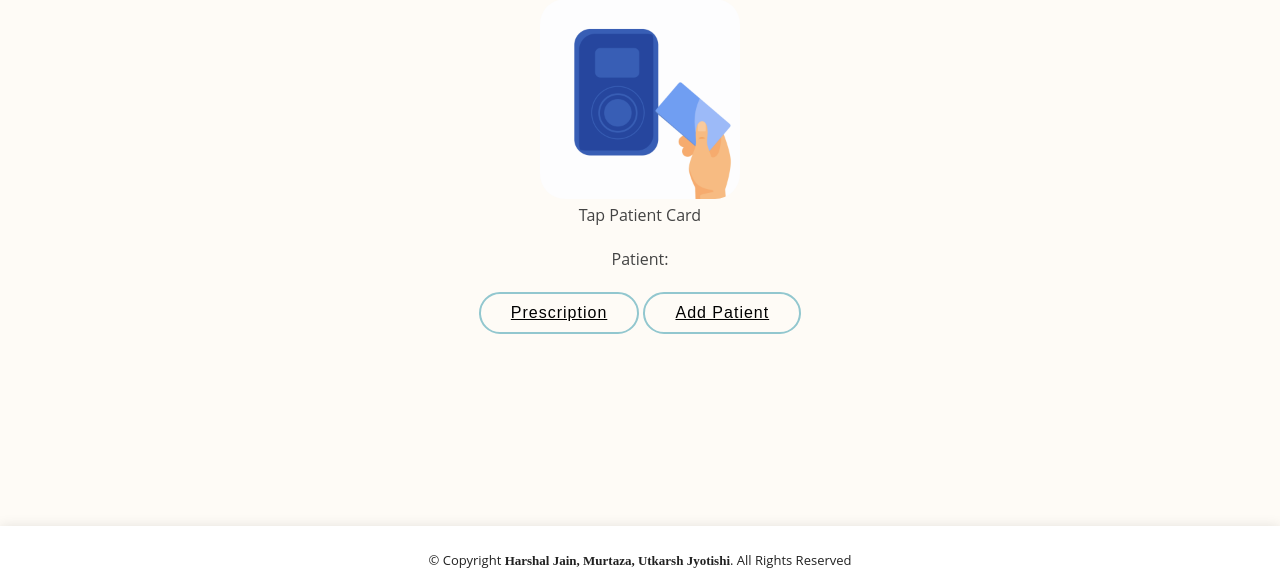
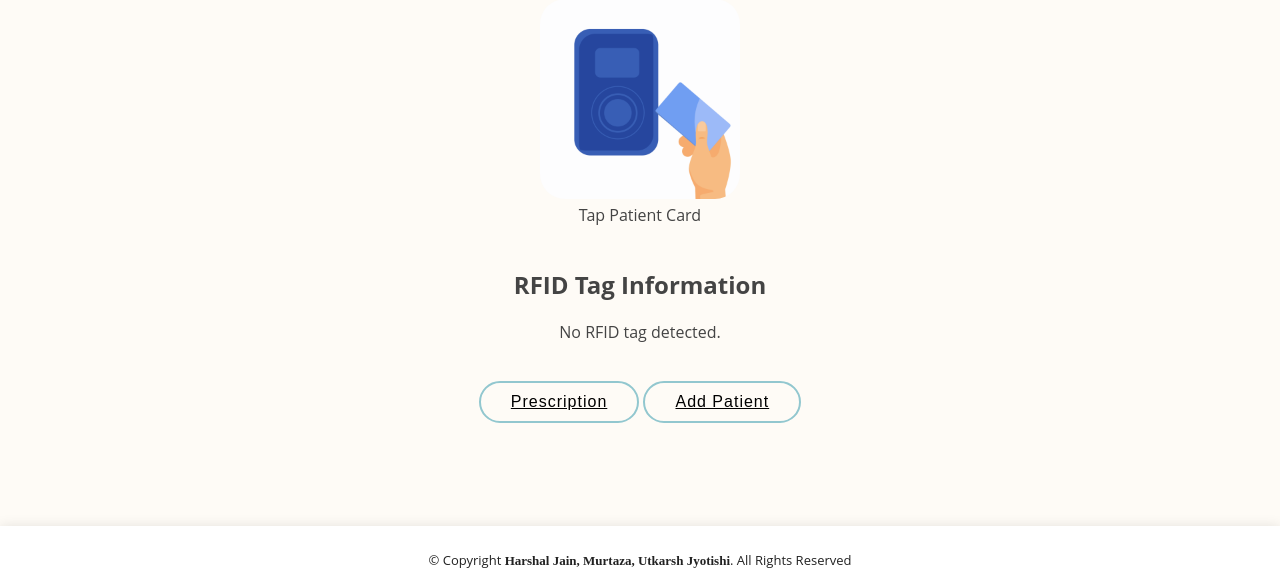
Before and after one commit to InDhan/NFC_health_hub, a Flask app: template templates/dashboard.html in a window 1280 px wide. Shown: the part 194-782 px from the top of the page. Run offline with Flask 3, Linux system fonts and the light colour scheme; the template is opened without the code that fills it, so the values that code supplies are empty.

Commit message:
try:rfid RTD fix

```diff
--- a/app.py
+++ b/app.py
@@ -4,11 +4,13 @@ from templates.assets.logic.login import authenticate_user
 import subprocess
 import serial.tools.list_ports
 import time
+from flask_socketio import SocketIO
 
 app = Flask(__name__, static_folder='templates/', static_url_path='/')
 
 ser = None  # Initialize serial port variable
 rfid_uid = None  # Initialize RFID UID variable
+socketio = SocketIO(app)
 
 def find_and_open_serial_port():
     # Get a list of available serial ports
@@ -70,14 +72,26 @@ def login_page():
     else:
         return render_template('index.html')
 
+# def get_rfid_data():
+#     global prev_rfid_uid, rfid_uid
+#     if rfid_uid != prev_rfid_uid:  # Check if the RFID UID has changed
+#         prev_rfid_uid = rfid_uid  # Update the previous RFID UID
+#         return jsonify(str(rfid_uid))  # Convert the RFID UID to a string and return
+#     else:
+#         return jsonify(None)  # Return None if the RFID UID has not changed
+
+# def rfid_display():
+#     tag_uid = get_rfid_data()
+#     return render_template('index.html', tag_uid=tag_uid)
+
 @app.route('/get_rfid_data', methods=['GET'])
 def get_rfid_data():
     global prev_rfid_uid, rfid_uid
-    if rfid_uid != prev_rfid_uid:  # Check if the RFID UID has changed
-        prev_rfid_uid = rfid_uid  # Update the previous RFID UID
-        return jsonify(str(rfid_uid))  # Convert the RFID UID to a string and return
+    if rfid_uid != prev_rfid_uid:
+        prev_rfid_uid = rfid_uid
+        return jsonify({"tag_uid": str(rfid_uid)})
     else:
-        return jsonify(None)  # Return None if the RFID UID has not changed
+        return jsonify({"tag_uid": None})
 
 
 @app.route('/add_patient')
--- a/templates/dashboard.html
+++ b/templates/dashboard.html
@@ -23,17 +23,20 @@
         </div>
         <br>
         <!-- RFID Tag UID display -->
-        <div id="rfid-uid">
-            Patient: <span id="rfid-value"></span>
+        <div>
+            <h1>RFID Tag Information</h1>
+            {% if tag_uid %}
+                <p>RFID Tag UID: <span id="rfid-value">{{ rfid_uid }}</span></p>
+            {% else %}
+                <p>No RFID tag detected.</p>
+            {% endif %}
         </div>
-
 
         <br>
         <a href="patient_info.html" class="btn-get-started">Prescription</a>
         <a href="add_patient.html" class="btn-get-started">Add Patient</a>
         <!-- Add any dashboard content here -->
     </section>
-    <script src="https://code.jquery.com/jquery-3.6.0.min.js"></script>
     <script src="https://code.jquery.com/jquery-3.6.0.min.js"></script>
     <script>
         $(document).ready(function() {
@@ -43,8 +46,8 @@
                     url: '/get_rfid_data',  // Flask route to fetch RFID UID data
                     type: 'GET',
                     success: function(data) {
-                    if (data !== null) {
-                        $('#rfid-value').text('' + data);  // Update the RFID Tag UID display
+                        if (data.tag_uid !== null) {
+                            $('#rfid-value').text(data.tag_uid);  // Update the RFID Tag UID display
                         }
                     },
                     error: function(error) {
```
Lines whose indentation alone changed are shown as unchanged.
